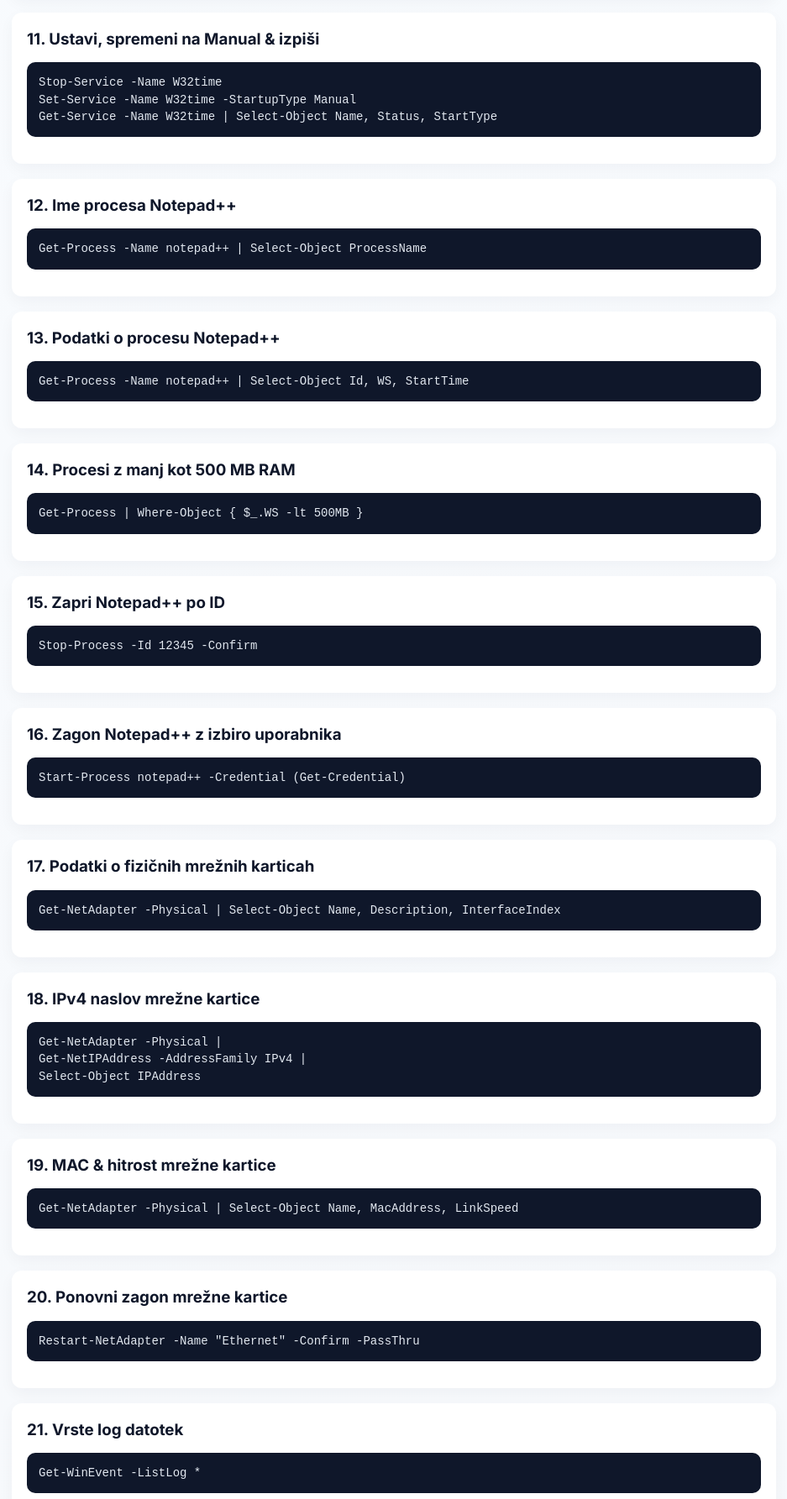
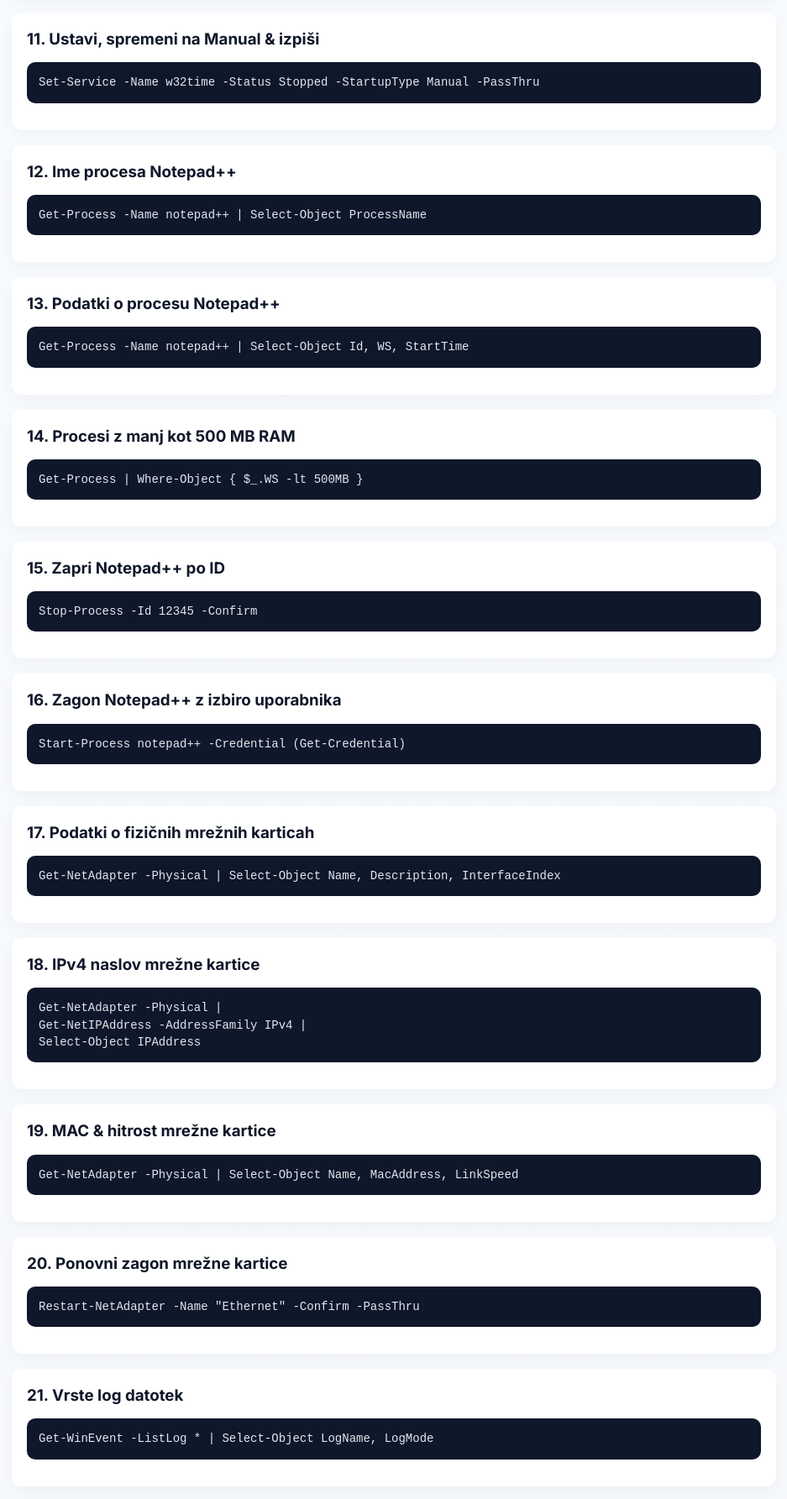
Before and after one commit to NotShadex/HostDex, a plain HTML site: page fullon.html in a window 1280 px wide. Shown: the part 1728-3513 px from the top of the page at 84% size, without its empty margins (171-1108 px from the left). Drawn offline with Linux system fonts and the light colour scheme.

Commit message:
niso ble vse komande prov

```diff
--- a/fullon.html
+++ b/fullon.html
@@ -99,9 +99,7 @@ Stop-Service -Name W32time -Confirm</pre>
         <!-- 11 -->
         <div class="card">
             <h3>11. Ustavi, spremeni na Manual & izpiši</h3>
-            <pre>Stop-Service -Name W32time
-Set-Service -Name W32time -StartupType Manual
-Get-Service -Name W32time | Select-Object Name, Status, StartType</pre>
+            <pre>Set-Service -Name w32time -Status Stopped -StartupType Manual -PassThru</pre>
         </div>
 
         <!-- 12 -->
@@ -163,7 +161,7 @@ Select-Object IPAddress</pre>
         <!-- 21 -->
         <div class="card">
             <h3>21. Vrste log datotek</h3>
-            <pre>Get-WinEvent -ListLog *</pre>
+            <pre>Get-WinEvent -ListLog * | Select-Object LogName, LogMode</pre>
         </div>
 
         <!-- 22 -->
@@ -194,7 +192,7 @@ Format-Table -AutoSize</pre>
 
         <!-- 26 -->
         <div class="card">
-            <h3>26. Branje vegova.log</h3>
+            <h3>26. Branje log datotek</h3>
             <pre>Get-Content "$env:USERPROFILE\Desktop\vegova.log"
 Get-Content "$env:USERPROFILE\Desktop\vegova.log" -TotalCount 2
 Get-Content "$env:USERPROFILE\Desktop\vegova.log" -Tail 2</pre>
```
